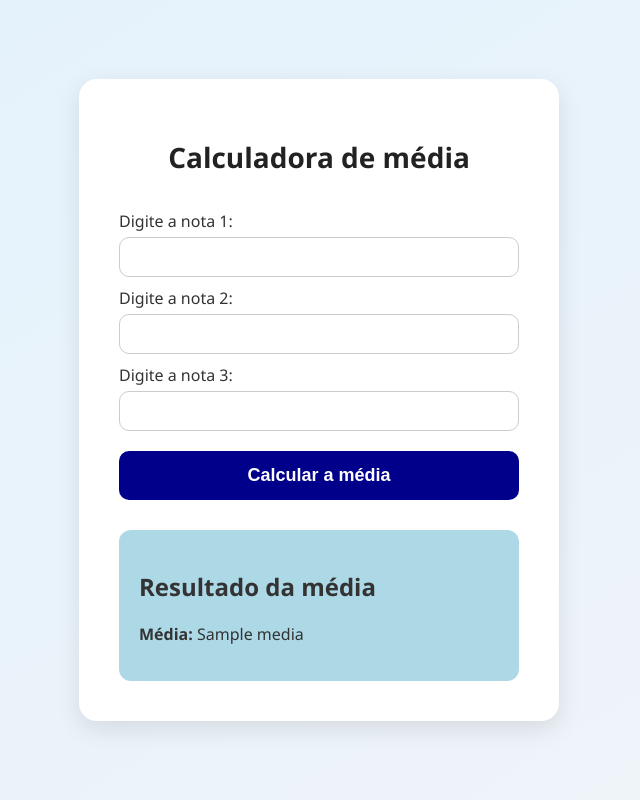
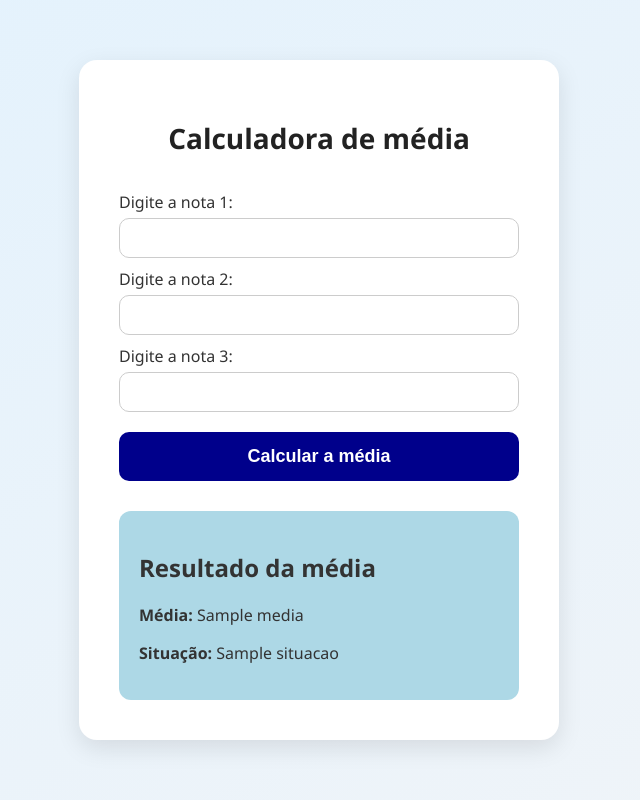
Before and after one commit to luisamichelinr/calculadora-media, a Flask app: template templates/index.html in a window 1280 px wide. Shown: the whole page, without its empty margins (321-961 px from the left). Run offline with Flask 3, Linux system fonts and the light colour scheme; the template is opened without the code that fills it: most values are stand-ins (such as "Sample title", 1, 10 or a date in 2020).

Commit message:
Atualização da interface para mostrar a situação do aluno

```diff
--- a/templates/index.html
+++ b/templates/index.html
@@ -26,6 +26,7 @@
         <div class="resultado">
             <h2>Resultado da média</h2>
             <p><strong>Média:</strong> {{ media }}</p>
+            <p><strong>Situação:</strong> {{ situacao }}</p>
         </div>
         {% endif %}
     </div>
```
